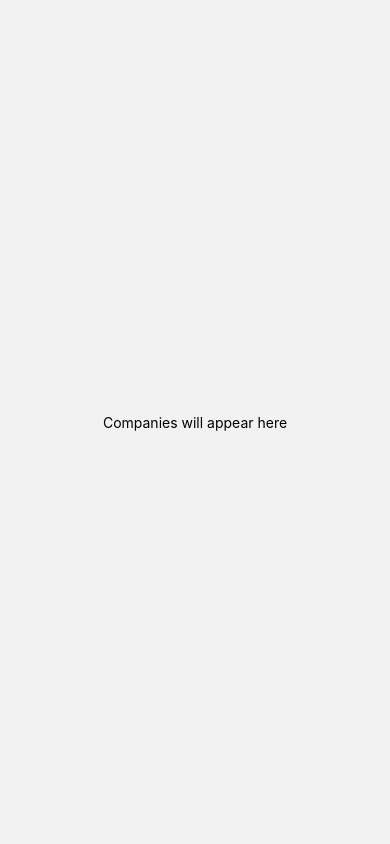
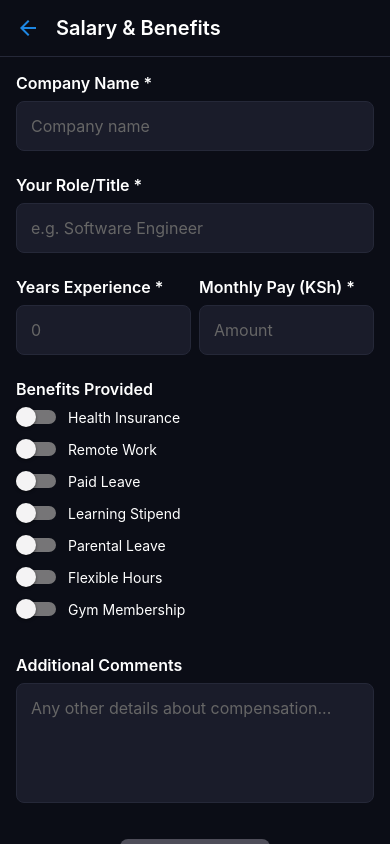
Before and after one commit to ChristineMuchiri/corprate-mobile, a React Native app: screen /SalaryBenefitsScreen in a window 390 px wide. Built offline with nearby package versions, Linux system fonts and the light colour scheme.

Commit message:
Salary and benefits screen

```diff
--- a/screens/SalaryBenefitsScreen.js
+++ b/screens/SalaryBenefitsScreen.js
@@ -1,11 +1,234 @@
-// screens/CompaniesScreen.js
-import React from 'react';
-import { View, Text } from 'react-native';
+import React, { useState } from 'react';
+import { View, Text, TextInput, TouchableOpacity, StyleSheet, ScrollView, Alert, Switch } from 'react-native';
+import Icon from 'react-native-vector-icons/MaterialIcons';
+import { useNavigation } from '@react-navigation/native';
 
-export default function CompaniesScreen() {
+const SalaryBenefitsScreen = () => {
+  const navigation = useNavigation();
+  const [companyName, setCompanyName] = useState('');
+  const [jobTitle, setJobTitle] = useState('');
+  const [yearsExperience, setYearsExperience] = useState('');
+  const [monthlyPay, setMonthlyPay] = useState('');
+  const [comments, setComments] = useState('');
+  const [benefits, setBenefits] = useState({
+    healthInsurance: false,
+    remoteWork: false,
+    paidLeave: false,
+    learningStipend: false,
+    parentalLeave: false,
+    flexibleHours: false,
+    gymMembership: false
+  });
+
+  const handleSubmit = () => {
+    if (!companyName || !jobTitle || !yearsExperience || !monthlyPay) {
+      Alert.alert('Required Fields', 'Please fill in all required fields');
+      return;
+    }
+    Alert.alert('Submission Successful', 'Thank you for your salary information!');
+    navigation.goBack();
+  };
+
+  const toggleBenefit = (benefit) => {
+    setBenefits({...benefits, [benefit]: !benefits[benefit]});
+  };
+
   return (
-    <View style={{ flex: 1, justifyContent: 'center', alignItems: 'center' }}>
-      <Text>Companies will appear here</Text>
+    <View style={styles.container}>
+      {/* Header */}
+      <View style={styles.header}>
+        <TouchableOpacity onPress={() => navigation.goBack()} style={styles.backButton}>
+          <Icon name="arrow-back" size={24} color="#1e88e5" />
+        </TouchableOpacity>
+        <Text style={styles.headerTitle}>Salary & Benefits</Text>
+      </View>
+
+      <ScrollView contentContainerStyle={styles.content}>
+        {/* Company Name */}
+        <View style={styles.section}>
+          <Text style={styles.sectionTitle}>Company Name *</Text>
+          <TextInput
+            style={styles.input}
+            placeholder="Company name"
+            placeholderTextColor="#666"
+            value={companyName}
+            onChangeText={setCompanyName}
+          />
+        </View>
+
+        {/* Job Title */}
+        <View style={styles.section}>
+          <Text style={styles.sectionTitle}>Your Role/Title *</Text>
+          <TextInput
+            style={styles.input}
+            placeholder="e.g. Software Engineer"
+            placeholderTextColor="#666"
+            value={jobTitle}
+            onChangeText={setJobTitle}
+          />
+        </View>
+
+        {/* Experience & Salary */}
+        <View style={styles.row}>
+          <View style={[styles.section, {flex: 1, marginRight: 8}]}>
+            <Text style={styles.sectionTitle}>Years Experience *</Text>
+            <TextInput
+              style={styles.input}
+              placeholder="0"
+              placeholderTextColor="#666"
+              keyboardType="numeric"
+              value={yearsExperience}
+              onChangeText={setYearsExperience}
+            />
+          </View>
+          <View style={[styles.section, {flex: 1}]}>
+            <Text style={styles.sectionTitle}>Monthly Pay (KSh) *</Text>
+            <TextInput
+              style={styles.input}
+              placeholder="Amount"
+              placeholderTextColor="#666"
+              keyboardType="numeric"
+              value={monthlyPay}
+              onChangeText={setMonthlyPay}
+            />
+          </View>
+        </View>
+
+        {/* Benefits */}
+        <View style={styles.section}>
+          <Text style={styles.sectionTitle}>Benefits Provided</Text>
+
+          {Object.entries({
+            healthInsurance: 'Health Insurance',
+            remoteWork: 'Remote Work',
+            paidLeave: 'Paid Leave',
+            learningStipend: 'Learning Stipend',
+            parentalLeave: 'Parental Leave',
+            flexibleHours: 'Flexible Hours',
+            gymMembership: 'Gym Membership'
+          }).map(([key, label]) => (
+            <View key={key} style={styles.benefitItem}>
+              <Switch
+                value={benefits[key]}
+                onValueChange={() => toggleBenefit(key)}
+                trackColor={{ false: "#767577", true: "#1e88e5" }}
+                thumbColor={benefits[key] ? "#f4f3f4" : "#f4f3f4"}
+              />
+              <Text style={styles.benefitLabel}>{label}</Text>
+            </View>
+          ))}
+        </View>
+
+        {/* Additional Comments */}
+        <View style={styles.section}>
+          <Text style={styles.sectionTitle}>Additional Comments</Text>
+          <TextInput
+            style={[styles.input, styles.multilineInput]}
+            placeholder="Any other details about compensation..."
+            placeholderTextColor="#666"
+            multiline
+            numberOfLines={4}
+            value={comments}
+            onChangeText={setComments}
+          />
+        </View>
+
+        {/* Submit Button */}
+        <TouchableOpacity
+          style={[
+            styles.submitButton,
+            (!companyName || !jobTitle || !yearsExperience || !monthlyPay) && styles.disabledButton
+          ]}
+          onPress={handleSubmit}
+          disabled={!companyName || !jobTitle || !yearsExperience || !monthlyPay}
+        >
+          <Text style={styles.submitButtonText}>Submit</Text>
+        </TouchableOpacity>
+      </ScrollView>
     </View>
   );
-}
+};
+
+const styles = StyleSheet.create({
+  container: {
+    flex: 1,
+    backgroundColor: '#0b0d16',
+  },
+  header: {
+    flexDirection: 'row',
+    alignItems: 'center',
+    padding: 16,
+    borderBottomWidth: 1,
+    borderBottomColor: '#252838',
+  },
+  backButton: {
+    marginRight: 16,
+  },
+  headerTitle: {
+    color: '#ffffff',
+    fontSize: 20,
+    fontWeight: '600',
+  },
+  content: {
+    padding: 16,
+    paddingBottom: 24,
+  },
+  section: {
+    marginBottom: 24,
+  },
+  row: {
+    flexDirection: 'row',
+    justifyContent: 'space-between',
+  },
+  sectionTitle: {
+    color: '#ffffff',
+    fontSize: 16,
+    fontWeight: '600',
+    marginBottom: 8,
+  },
+  input: {
+    backgroundColor: '#1a1c2a',
+    color: '#ffffff',
+    borderRadius: 8,
+    padding: 14,
+    fontSize: 16,
+    borderWidth: 1,
+    borderColor: '#252838',
+  },
+  multilineInput: {
+    minHeight: 120,
+    textAlignVertical: 'top',
+  },
+  benefitItem: {
+    flexDirection: 'row',
+    alignItems: 'center',
+    marginBottom: 12,
+  },
+  benefitLabel: {
+    color: '#ffffff',
+    marginLeft: 12,
+    fontSize: 14,
+  },
+  submitButton: {
+    backgroundColor: '#1e88e5',
+    borderRadius: 8,
+    padding: 10,
+    height: 44,
+    alignItems: 'center',
+    justifyContent: 'center',
+    marginTop: 12,
+    width: 150, // Fixed width
+    alignSelf: 'center', // Center horizontally
+  },
+  disabledButton: {
+    backgroundColor: '#6b6a77ff',
+    opacity: 0.7,
+  },
+  submitButtonText: {
+    color: '#ffffff',
+    fontSize: 16,
+    fontWeight: '600',
+  },
+});
+
+export default SalaryBenefitsScreen;
```
